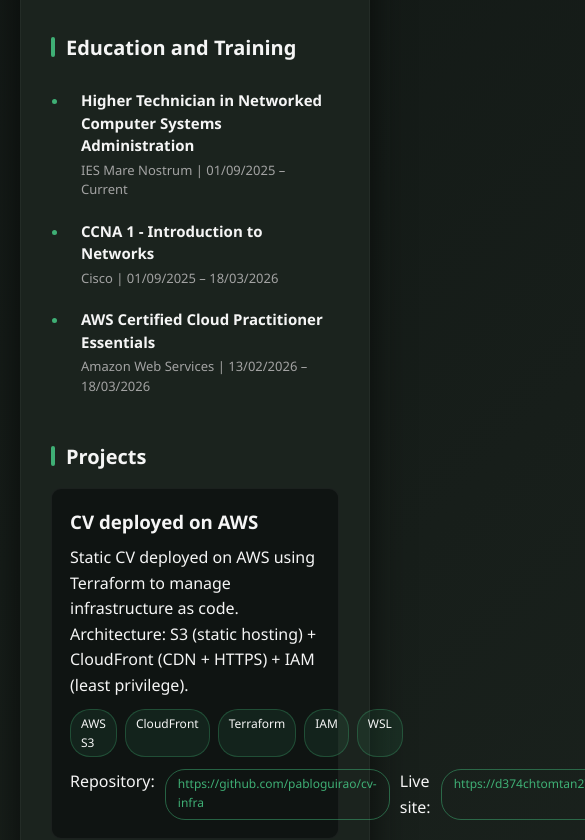
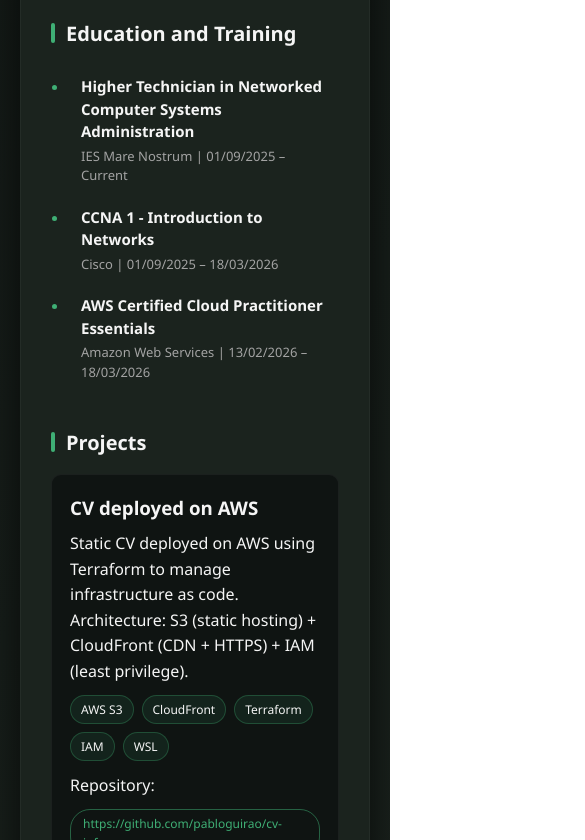
Before and after one commit to pabloguirao/mi-cv, a plain HTML site: page index.html in a window 390 px wide. Shown: the part 1160-2000 px from the top of the page, 585 px wide, since content can reach past the window. Drawn offline with Linux system fonts and the light colour scheme.

Commit message:
responsive del proyeto

```diff
--- a/style.css
+++ b/style.css
@@ -249,4 +249,16 @@
     font-size:26px;
   }
 
+    .project-tech{
+    flex-wrap: wrap;
+  }
+
+  .project-links{
+    flex-wrap: wrap;
+  }
+
+  .skills{
+    gap: 8px;
+  }
+
 }
```
